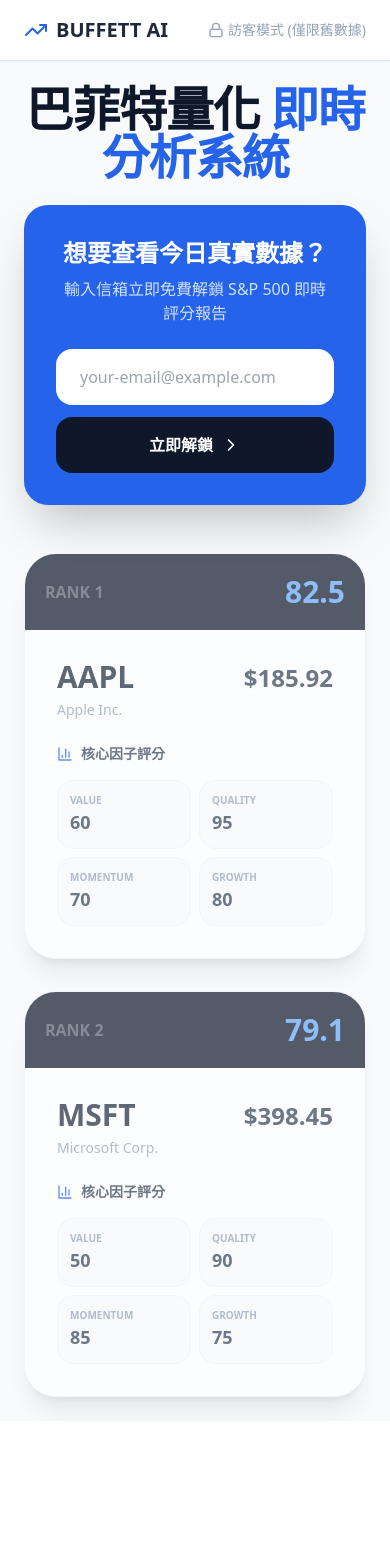
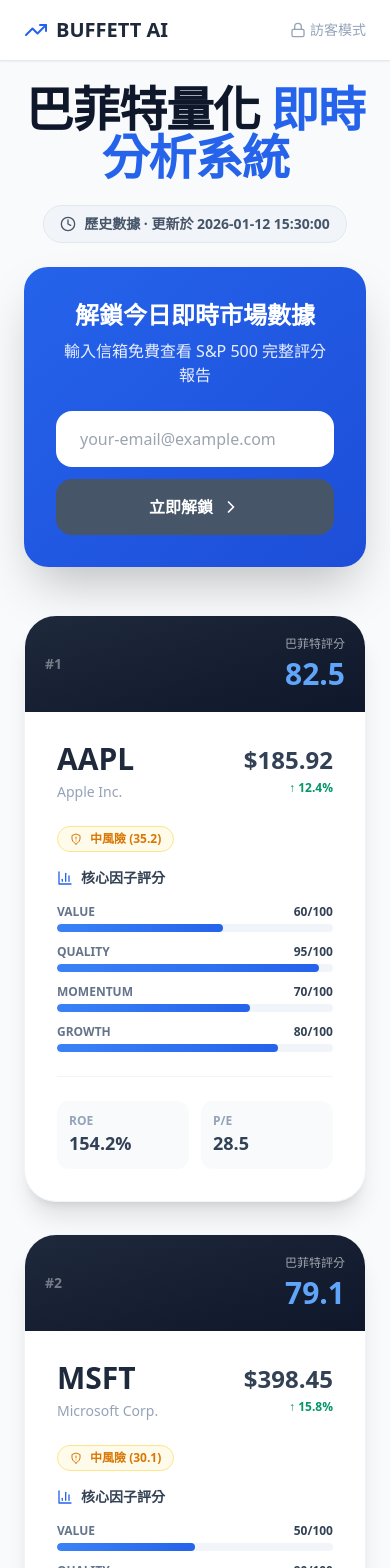
Before and after one commit to Leo-VCM/buffett-analyzer, a React (Create React App) app in the folder frontend/: page / in a window 390 px wide. Shown: the top 1568 px of the page. Before the commit the page ends 1421 px from the top, so only its background shows below. Built offline with nearby package versions, Linux system fonts and the light colour scheme.

Commit message:
Update App.js

```diff
--- a/frontend/src/App.js
+++ b/frontend/src/App.js
@@ -1,9 +1,8 @@
 import React, { useState, useEffect } from 'react';
-import { TrendingUp, Activity, Clock, ShieldAlert, BarChart3, Mail, Lock, Unlock, ChevronRight } from 'lucide-react';
+import { TrendingUp, Activity, Clock, ShieldAlert, BarChart3, Mail, Lock, Unlock, ChevronRight, Download, AlertCircle, Loader2 } from 'lucide-react';
 
 const API_BASE_URL = "https://buffett-analyzer.onrender.com";
 
-// 模擬昨天的舊數據 (當用戶未登入時顯示)
 const MOCK_YESTERDAY_DATA = [
   {
     symbol: "AAPL",
@@ -28,6 +27,42 @@
     pe: 35.2,
     factors: { value: 50, quality: 90, momentum: 85, growth: 75 },
     risks: { debt: 15, valuation: 70, volatility: 20 }
+  },
+  {
+    symbol: "GOOGL",
+    companyName: "Alphabet Inc.",
+    buffettScore: 76.8,
+    currentPrice: 142.30,
+    momentum: 10.2,
+    totalRisk: 28.5,
+    roe: 29.8,
+    pe: 24.1,
+    factors: { value: 65, quality: 85, momentum: 60, growth: 90 },
+    risks: { debt: 10, valuation: 50, volatility: 30 }
+  },
+  {
+    symbol: "AMZN",
+    companyName: "Amazon.com Inc.",
+    buffettScore: 74.2,
+    currentPrice: 178.55,
+    momentum: 18.5,
+    totalRisk: 42.1,
+    roe: 21.3,
+    pe: 58.2,
+    factors: { value: 40, quality: 80, momentum: 95, growth: 85 },
+    risks: { debt: 25, valuation: 80, volatility: 40 }
+  },
+  {
+    symbol: "TSLA",
+    companyName: "Tesla Inc.",
+    buffettScore: 68.5,
+    currentPrice: 248.92,
+    momentum: 25.8,
+    totalRisk: 65.3,
+    roe: 18.9,
+    pe: 75.4,
+    factors: { value: 30, quality: 70, momentum: 100, growth: 95 },
+    risks: { debt: 35, valuation: 95, volatility: 80 }
   }
 ];
 
@@ -36,32 +71,147 @@
   const [isRanking, setIsRanking] = useState(false);
   const [isLoggedIn, setIsLoggedIn] = useState(false);
   const [email, setEmail] = useState("");
-  const [isLive, setIsLive] = useState(false); // 標記目前是否為真實數據
+  const [isLive, setIsLive] = useState(false);
+  const [lastUpdateTime, setLastUpdateTime] = useState("2026-01-12 15:30:00");
+  const [error, setError] = useState(null);
+  const [serverWaking, setServerWaking] = useState(false);
 
-  // 處理登入/註冊
-  const handleLogin = (e) => {
-    e.preventDefault();
+  // 初始化時檢查是否有緩存的登入狀態
+  useEffect(() => {
+    // 在真實環境中，這裡會從 localStorage 讀取
+    // 但在 Claude artifacts 中，我們使用 state 管理
+    const savedEmail = ""; // localStorage.getItem('userEmail')
+    if (savedEmail) {
+      setEmail(savedEmail);
+      setIsLoggedIn(true);
+    }
+  }, []);
+
+  // 驗證數據格式並計算總風險
+  const validateStockData = (data) => {
+    if (!Array.isArray(data)) {
+      throw new Error("數據格式錯誤：預期為陣列");
+    }
+
+    return data.map(stock => {
+      // 從後端的 risks 物件計算總風險（平均值）
+      const risks = stock.risks || { debt: 0, valuation: 0, volatility: 0 };
+      const totalRisk = (risks.debt + risks.valuation + risks.volatility) / 3;
+
+      // 從 details 提取 ROE（後端回傳在 details.roe）
+      const roe = stock.details?.roe || 0;
+
+      // PE 需要從 factors 推算（或後端補充）
+      const pe = stock.details?.pe || 0;
+
+      return {
+        symbol: stock.symbol || "N/A",
+        companyName: stock.companyName || "Unknown Company",
+        buffettScore: stock.buffettScore || stock.finalScore || 0,
+        currentPrice: stock.currentPrice || 0,
+        momentum: stock.momentum || 0,
+        totalRisk: totalRisk,
+        roe: roe,
+        pe: pe,
+        marketPhase: stock.marketPhase || "未知",
+        recommendation: stock.recommendation || "觀察",
+        factors: stock.factors || { value: 0, quality: 0, momentum: 0, growth: 0 },
+        risks: risks
+      };
+    });
+  };
+
+  // 處理登入
+  const handleLogin = () => {
     if (email.includes("@")) {
       setIsLoggedIn(true);
-      // 登入後自動執行一次真實數據抓取
+      // 在真實環境中: localStorage.setItem('userEmail', email);
       fetchRealTimeData();
     }
   };
 
-  // 向後端索取今天真實數據
+  // 獲取即時數據
   const fetchRealTimeData = async () => {
-    if (!isLoggedIn && isLive) return;
     setIsRanking(true);
+    setError(null);
+    setServerWaking(true);
+
     try {
-      const response = await fetch(`${API_BASE_URL}/api/batch-analyze?symbols=AAPL,MSFT,TSLA,GOOGL,AMZN`);
+      const response = await fetch(`${API_BASE_URL}/api/batch-analyze?symbols=AAPL,MSFT,TSLA,GOOGL,AMZN`, {
+        signal: AbortSignal.timeout(90000) // 90秒超時
+      });
+
+      if (!response.ok) {
+        throw new Error(`伺服器回應錯誤: ${response.status}`);
+      }
+
       const data = await response.json();
-      setRankings(data);
+      const validatedData = validateStockData(data);
+
+      setRankings(validatedData);
       setIsLive(true);
+      setLastUpdateTime(new Date().toLocaleString('zh-TW', {
+        timeZone: 'Asia/Taipei',
+        year: 'numeric',
+        month: '2-digit',
+        day: '2-digit',
+        hour: '2-digit',
+        minute: '2-digit',
+        second: '2-digit'
+      }));
+
+      // 在真實環境中: localStorage.setItem('cachedRankings', JSON.stringify(validatedData));
+      // localStorage.setItem('lastUpdateTime', lastUpdateTime);
+
     } catch (error) {
-      alert("即時數據獲取失敗，請確認後端已啟動。");
+      console.error("數據獲取失敗:", error);
+      setError(error.message || "無法連接到伺服器，請稍後再試");
+      setIsLive(false);
     } finally {
       setIsRanking(false);
+      setServerWaking(false);
     }
+  };
+
+  // 導出CSV
+  const exportToCSV = () => {
+    const headers = ['排名', '代號', '公司名稱', '巴菲特評分', '股價', '動能', '風險', 'ROE', 'P/E'];
+    const rows = rankings.map((stock, index) => [
+      index + 1,
+      stock.symbol,
+      stock.companyName,
+      stock.buffettScore,
+      stock.currentPrice,
+      stock.momentum,
+      stock.totalRisk,
+      stock.roe,
+      stock.pe
+    ]);
+
+    const csvContent = [
+      headers.join(','),
+      ...rows.map(row => row.join(','))
+    ].join('\n');
+
+    const blob = new Blob(['\uFEFF' + csvContent], { type: 'text/csv;charset=utf-8;' });
+    const link = document.createElement('a');
+    link.href = URL.createObjectURL(blob);
+    link.download = `buffett_analysis_${new Date().toISOString().split('T')[0]}.csv`;
+    link.click();
+  };
+
+  // 風險等級顏色
+  const getRiskColor = (risk) => {
+    if (risk < 30) return 'text-emerald-600 bg-emerald-50 border-emerald-200';
+    if (risk < 50) return 'text-amber-600 bg-amber-50 border-amber-200';
+    return 'text-red-600 bg-red-50 border-red-200';
+  };
+
+  // 風險等級文字
+  const getRiskLabel = (risk) => {
+    if (risk < 30) return '低風險';
+    if (risk < 50) return '中風險';
+    return '高風險';
   };
 
   return (
@@ -73,74 +223,134 @@
         </div>
         <div className="flex items-center gap-4">
           {isLoggedIn ? (
+            <div className="flex items-center gap-3">
               <span className="flex items-center gap-2 text-emerald-600 font-bold bg-emerald-50 px-4 py-2 rounded-full text-sm">
-              <Unlock size={16} /> VIP 會員已連線
+                <Unlock size={16} /> {email}
               </span>
+              <button
+                onClick={exportToCSV}
+                className="flex items-center gap-2 bg-slate-800 text-white px-4 py-2 rounded-full text-sm hover:bg-slate-900 transition"
+              >
+                <Download size={16} /> 導出報告
+              </button>
+            </div>
           ) : (
             <span className="text-slate-400 text-sm flex items-center gap-1">
-              <Lock size={16} /> 訪客模式 (僅限舊數據)
+              <Lock size={16} /> 訪客模式
             </span>
           )}
         </div>
       </nav>
 
       <main className="max-w-7xl mx-auto p-6 md:p-12">
-        {/* Header Section */}
+        {/* Header */}
         <div className="text-center mb-12">
           <h1 className="text-5xl font-black text-slate-900 mb-6 tracking-tight">
             巴菲特量化 <span className="text-blue-600">即時分析系統</span>
           </h1>
 
+          {/* 數據時間戳 */}
+          <div className={`inline-flex items-center gap-2 px-4 py-2 rounded-full text-sm font-bold mb-6 ${
+            isLive ? 'bg-emerald-50 text-emerald-700 border border-emerald-200' : 'bg-slate-100 text-slate-600 border border-slate-200'
+          }`}>
+            <Clock size={16} />
+            {isLive ? '即時數據' : '歷史數據'} · 更新於 {lastUpdateTime}
+          </div>
+
           {!isLoggedIn ? (
-            <div className="bg-blue-600 rounded-3xl p-8 text-white max-w-2xl mx-auto shadow-2xl transform transition hover:scale-[1.02]">
-              <h3 className="text-2xl font-bold mb-2">想要查看今日真實數據？</h3>
-              <p className="opacity-80 mb-6">輸入信箱立即免費解鎖 S&P 500 即時評分報告</p>
-              <form onSubmit={handleLogin} className="flex flex-col md:flex-row gap-3">
+            <div className="bg-gradient-to-br from-blue-600 to-blue-700 rounded-3xl p-8 text-white max-w-2xl mx-auto shadow-2xl">
+              <h3 className="text-2xl font-bold mb-2">解鎖今日即時市場數據</h3>
+              <p className="opacity-90 mb-6">輸入信箱免費查看 S&P 500 完整評分報告</p>
+              <div className="flex flex-col md:flex-row gap-3">
                 <input
                   type="email"
                   placeholder="your-email@example.com"
-                  className="flex-grow px-6 py-4 rounded-2xl text-slate-900 outline-none"
+                  className="flex-grow px-6 py-4 rounded-2xl text-slate-900 outline-none focus:ring-4 focus:ring-blue-300"
                   value={email}
                   onChange={(e) => setEmail(e.target.value)}
-                  required
+                  onKeyPress={(e) => e.key === 'Enter' && handleLogin()}
                 />
-                <button type="submit" className="bg-slate-900 px-8 py-4 rounded-2xl font-bold hover:bg-black transition-colors flex items-center justify-center gap-2">
+                <button
+                  onClick={handleLogin}
+                  disabled={!email.includes("@")}
+                  className="bg-slate-900 px-8 py-4 rounded-2xl font-bold hover:bg-black transition-all flex items-center justify-center gap-2 disabled:bg-slate-600 disabled:cursor-not-allowed"
+                >
                   立即解鎖 <ChevronRight size={20} />
                 </button>
-              </form>
+              </div>
             </div>
           ) : (
             <div className="flex flex-col items-center gap-4">
-              <div className="text-emerald-500 font-bold flex items-center gap-2 bg-emerald-50 px-6 py-3 rounded-2xl border border-emerald-100">
-                <Activity className="animate-pulse" /> 數據監控中：目前顯示為 2026 即時行情
+              {serverWaking && (
+                <div className="bg-amber-50 border border-amber-200 text-amber-800 px-6 py-3 rounded-2xl flex items-center gap-2 text-sm">
+                  <Loader2 className="animate-spin" size={16} />
+                  伺服器喚醒中，首次請求可能需要 60 秒...
                 </div>
+              )}
+
+              {error && (
+                <div className="bg-red-50 border border-red-200 text-red-800 px-6 py-3 rounded-2xl flex items-center gap-2 text-sm max-w-2xl">
+                  <AlertCircle size={16} />
+                  {error}
+                </div>
+              )}
+
               <button
                 onClick={fetchRealTimeData}
                 disabled={isRanking}
-                className="bg-blue-600 text-white px-10 py-4 rounded-full font-bold shadow-xl hover:bg-blue-700 transition-all disabled:bg-slate-300"
+                className="bg-blue-600 text-white px-10 py-4 rounded-full font-bold shadow-xl hover:bg-blue-700 transition-all disabled:bg-slate-300 disabled:cursor-not-allowed flex items-center gap-2"
               >
-                {isRanking ? "刷新中..." : "重新掃描市場"}
+                {isRanking ? (
+                  <>
+                    <Loader2 className="animate-spin" size={20} />
+                    刷新中...
+                  </>
+                ) : (
+                  <>
+                    <Activity size={20} />
+                    重新掃描市場
+                  </>
+                )}
               </button>
             </div>
           )}
         </div>
 
-        {/* 數據看板 */}
+        {/* 股票卡片 */}
         <div className="grid grid-cols-1 md:grid-cols-2 lg:grid-cols-3 gap-8">
-          {rankings.map((stock, index) => (
-            <div key={stock.symbol} className={`bg-white rounded-[2rem] shadow-xl border border-slate-100 overflow-hidden relative ${!isLoggedIn && 'opacity-70 blur-[0.5px]'}`}>
-              {/* 未登入遮罩效果 */}
+          {isRanking && !rankings.length ? (
+            // 骨架屏
+            [...Array(5)].map((_, i) => (
+              <div key={i} className="bg-white rounded-[2rem] shadow-xl border border-slate-100 overflow-hidden animate-pulse">
+                <div className="bg-slate-200 h-20"></div>
+                <div className="p-8 space-y-4">
+                  <div className="h-8 bg-slate-200 rounded"></div>
+                  <div className="h-4 bg-slate-100 rounded w-2/3"></div>
+                  <div className="grid grid-cols-2 gap-2 mt-6">
+                    {[...Array(4)].map((_, j) => (
+                      <div key={j} className="h-16 bg-slate-100 rounded-2xl"></div>
+                    ))}
+                  </div>
+                </div>
+              </div>
+            ))
+          ) : (
+            rankings.map((stock, index) => (
+              <div key={stock.symbol} className={`bg-white rounded-[2rem] shadow-xl border border-slate-100 overflow-hidden relative transition-all hover:shadow-2xl ${
+                !isLoggedIn && index > 1 ? 'opacity-70 blur-[0.5px]' : ''
+              }`}>
                 {!isLoggedIn && index > 1 && (
-                <div className="absolute inset-0 z-10 bg-white/40 backdrop-blur-md flex flex-col items-center justify-center p-6 text-center">
+                  <div className="absolute inset-0 z-10 bg-white/50 backdrop-blur-sm flex flex-col items-center justify-center p-6 text-center">
                     <Lock size={40} className="text-slate-400 mb-2" />
                     <p className="font-bold text-slate-600">註冊會員解鎖更多股票</p>
                   </div>
                 )}
 
-              <div className="bg-slate-900 p-5 flex justify-between items-center text-white">
-                <span className="font-black opacity-30">RANK {index + 1}</span>
+                <div className="bg-gradient-to-br from-slate-800 to-slate-900 p-5 flex justify-between items-center text-white">
+                  <span className="font-black opacity-40 text-sm">#{index + 1}</span>
                   <div className="text-right">
-                  <span className="text-3xl font-black text-blue-400">{stock.buffettScore}</span>
+                    <div className="text-xs opacity-60 mb-1">巴菲特評分</div>
+                    <span className="text-3xl font-black text-blue-400">{stock.buffettScore?.toFixed(1) || 'N/A'}</span>
                   </div>
                 </div>
 
@@ -150,28 +360,60 @@
                       <h2 className="text-3xl font-black text-slate-800 leading-none">{stock.symbol}</h2>
                       <p className="text-slate-400 text-sm mt-2">{stock.companyName}</p>
                     </div>
-                  <div className="text-right text-2xl font-bold text-slate-700">
-                    ${stock.currentPrice}
+                    <div className="text-right">
+                      <div className="text-2xl font-bold text-slate-700">
+                        ${stock.currentPrice?.toFixed(2) || 'N/A'}
+                      </div>
+                      <div className={`text-xs font-bold mt-1 ${stock.momentum > 0 ? 'text-emerald-600' : 'text-red-600'}`}>
+                        {stock.momentum > 0 ? '↑' : '↓'} {Math.abs(stock.momentum || 0).toFixed(1)}%
+                      </div>
                     </div>
                   </div>
 
-                {/* 多因子雷達數據展示 */}
+                  {/* 風險標籤 */}
+                  <div className={`inline-flex items-center gap-2 px-3 py-1 rounded-full text-xs font-bold border mb-4 ${getRiskColor(stock.totalRisk || 0)}`}>
+                    <ShieldAlert size={12} />
+                    {getRiskLabel(stock.totalRisk || 0)} ({(stock.totalRisk || 0).toFixed(1)})
+                  </div>
+
+                  {/* 核心因子 */}
                   <div className="space-y-4">
                     <div className="flex items-center gap-2 font-bold text-slate-700 text-sm">
                       <BarChart3 size={16} className="text-blue-600"/> 核心因子評分
                     </div>
-                   <div className="grid grid-cols-2 gap-2">
-                      {Object.entries(stock.factors).map(([k, v]) => (
-                        <div key={k} className="bg-slate-50 p-3 rounded-2xl border border-slate-100">
-                           <div className="text-[10px] text-slate-400 uppercase font-bold">{k}</div>
-                           <div className="text-lg font-black text-slate-700">{v}</div>
+                    <div className="space-y-3">
+                      {Object.entries(stock.factors || {}).map(([key, value]) => (
+                        <div key={key}>
+                          <div className="flex justify-between text-xs mb-1">
+                            <span className="text-slate-500 uppercase font-bold">{key}</span>
+                            <span className="text-slate-700 font-bold">{value}/100</span>
+                          </div>
+                          <div className="w-full bg-slate-100 rounded-full h-2 overflow-hidden">
+                            <div
+                              className="bg-gradient-to-r from-blue-500 to-blue-600 h-full rounded-full transition-all duration-500"
+                              style={{ width: `${Math.min(value || 0, 100)}%` }}
+                            />
+                          </div>
                         </div>
                       ))}
                     </div>
                   </div>
+
+                  {/* 基本面數據 */}
+                  <div className="grid grid-cols-2 gap-3 mt-6 pt-6 border-t border-slate-100">
+                    <div className="bg-slate-50 p-3 rounded-xl">
+                      <div className="text-xs text-slate-400 font-bold">ROE</div>
+                      <div className="text-lg font-black text-slate-700">{(stock.roe || 0).toFixed(1)}%</div>
+                    </div>
+                    <div className="bg-slate-50 p-3 rounded-xl">
+                      <div className="text-xs text-slate-400 font-bold">P/E</div>
+                      <div className="text-lg font-black text-slate-700">{(stock.pe || 0).toFixed(1)}</div>
                     </div>
                   </div>
-          ))}
+                </div>
+              </div>
+            ))
+          )}
         </div>
       </main>
     </div>
```
Lines whose indentation alone changed are shown as unchanged.
